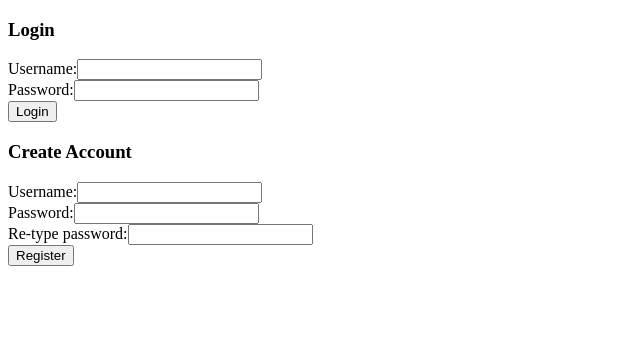
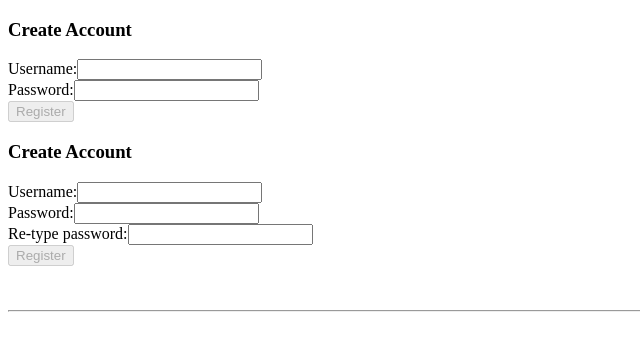
Before and after one commit to oliviagrace12/react-todo, a React (Create React App) app: page / in a window 1280 px wide. Shown: the top 350 px of the page, without its empty margins (0-640 px from the left). Built offline with nearby package versions, Linux system fonts and the light colour scheme.

Commit message:
added login, logout and register hooks

```diff
--- a/src/App.js
+++ b/src/App.js
@@ -1,11 +1,35 @@
-import UserBar from "./UserBar";
+import React, { useState } from 'react'
+import UserBar from './UserBar';
+import CreateItem from './CreateItem'
+import ItemList from './ItemList'
 
 function App() {
-  return (
-    <>
-      <UserBar />
-    </>
-  )
+
+  const [user, setUser] = useState('')
+
+
+  if (user) {
+    return (
+      <div>
+        <UserBar user={user} setUser={setUser} />
+        <br /><br /><hr /><br />
+        <h3>Create a new To-Do Item:</h3>
+        <CreateItem user={user} />
+        <h3>To-Do List</h3>
+        <ItemList />
+      </div>
+    )
+  } else {
+    return (
+      <div>
+        <UserBar user={user} setUser={setUser} />
+        <br /><br /><hr /><br />
+      </div>
+    )
+  }
+
+
+
 }
 
 export default App;
--- a/src/ItemList.js
+++ b/src/ItemList.js
@@ -1,13 +1,10 @@
 import React from 'react'
 import Item from './Item'
 
-export default function ItemList({ items = [] }) {
+export default function ItemList() {
     return (
         <div>
-            {items.map((p, i) => <Item {...i} title={i.title} description={i.description} key={'post-' + i} />)}
+
         </div>
-        // <div>
-        //     <ul>{items}</ul>
-        // </div>
     )
 }
--- a/src/Login.js
+++ b/src/Login.js
@@ -1,20 +1,28 @@
-import React from 'react'
+import React, { useState } from 'react'
 
-export default function Login() {
+export default function Login({ setUser }) {
+
+    const [username, setUsername] = useState('');
+    const [password, setPassword] = useState('');
+
+    function handleUsername(evt) { setUsername(evt.target.value) }
+    function handlePassword(evt) { setPassword(evt.target.value) }
+
     return (
         <div>
-            <h3>Login</h3>
-            <form onSubmit={e => e.preventDefault()}>
+            <h3>Create Account</h3>
+            <form onSubmit={e => { e.preventDefault(); setUser(username) }}>
                 <div>
-                    <label htmlFor="login-username">Username:</label>
-                    <input type="text" name="login-username" id="login-username" />
+                    <label htmlFor="register-username">Username:</label>
+                    <input type="text" value={username} onChange={handleUsername} name="register-username" id="register_username" />
                 </div>
                 <div>
-                    <label htmlFor="login-password">Password:</label>
-                    <input type="password" name="login-password" id="login-password" />
+                    <label htmlFor="register-password">Password:</label>
+                    <input type="password" value={password} onChange={handlePassword} name="register-password" id="register-password" />
                 </div>
-
-                <input type="submit" value="Login" />
+                <div>
+                    <input type="submit" value="Register" disabled={username.length === 0 | password.length === 0} />
+                </div>
             </form>
         </div>
     )
--- a/src/Logout.js
+++ b/src/Logout.js
@@ -1,8 +1,8 @@
 import React from 'react'
 
-export default function Logout({ user }) {
+export default function Logout({ user, setUser }) {
     return (
-        <form onSubmit={e => e.preventDefault()}>
+        <form onSubmit={e => { e.preventDefault(); setUser(''); }}>
             Logged in as: <b>{user} </b>
             <input type="submit" value="Logout" />
         </form>
--- a/src/Register.js
+++ b/src/Register.js
@@ -1,24 +1,34 @@
-import React from 'react'
+import React, { useState } from 'react'
 
-export default function Register() {
+export default function Register({ setUser }) {
+
+    const [username, setUsername] = useState('');
+    const [password, setPassword] = useState('');
+    const [passwordRepeat, setPasswordRepeat] = useState('');
+
+    function handleUsername(evt) { setUsername(evt.target.value) }
+    function handlePassword(evt) { setPassword(evt.target.value) }
+    function handlePasswordRepeat(evt) { setPasswordRepeat(evt.target.value) }
+
+
     return (
         <div>
             <h3>Create Account</h3>
-            <form onSubmit={e => e.preventDefault()}>
+            <form onSubmit={e => { e.preventDefault(); setUser(username) }}>
                 <div>
                     <label htmlFor="register-username">Username:</label>
-                    <input type="text" name="register-username" id="register_username" />
+                    <input type="text" value={username} onChange={handleUsername} name="register-username" id="register_username" />
                 </div>
                 <div>
                     <label htmlFor="register-password">Password:</label>
-                    <input type="password" name="register-password" id="register-password" />
+                    <input type="password" value={password} onChange={handlePassword} name="register-password" id="register-password" />
                 </div>
                 <div>
                     <label htmlFor="register-password-repeat">Re-type password:</label>
-                    <input type="password" name="register-password-repeat" id="register-password-repeat" />
+                    <input type="password" value={passwordRepeat} onChange={handlePasswordRepeat} name="register-password-repeat" id="register-password-repeat" />
                 </div>
                 <div>
-                    <input type="submit" value="Register" />
+                    <input type="submit" value="Register" disabled={username.length === 0 | password.length === 0 | password !== passwordRepeat} />
                 </div>
             </form>
         </div>
--- a/src/UserBar.js
+++ b/src/UserBar.js
@@ -1,52 +1,19 @@
 import React from 'react'
-import CreateItem from './CreateItem'
-import ItemList from './ItemList'
 import Login from './Login'
 import Logout from './Logout'
 import Register from './Register'
 
-export default function UserBar() {
-    const user = ''
-    // const user = 'Dale Cooper'
+export default function UserBar({ user, setUser }) {
+
+
 
     if (user) {
-        const list = [
-            {
-                title: "Todo Title",
-                description: "Description of todo",
-                complete: false
-            },
-            {
-                title: "Todo Title",
-                description: "Description of todo",
-                complete: false
-            },
-            {
-                title: "Todo Title",
-                description: "Description of todo",
-                complete: false
-            },
-            {
-                title: "Todo Title",
-                description: "Description of todo",
-                complete: false
-            }
-        ]
-
-        return (
-            <>
-                <Logout user={user} />
-                <h3>Create To-Do Item</h3>
-                <CreateItem />
-                <h3>To-Do List</h3>
-                <ItemList items={list} />
-            </>
-        )
+        return <Logout user={user} setUser={setUser} />
     } else {
         return (
             <>
-                <Login />
-                <Register />
+                <Login setUser={setUser} />
+                <Register setUser={setUser} />
             </>
         )
     }
```
